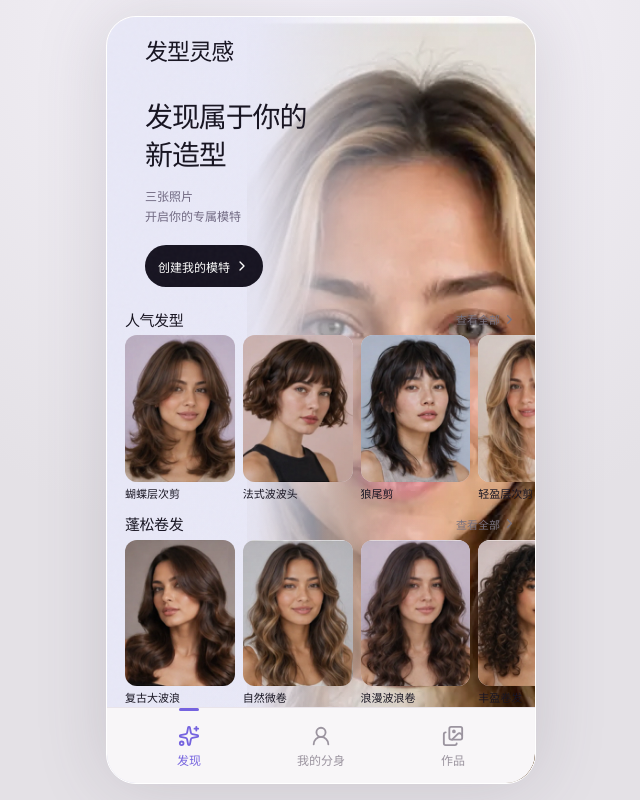
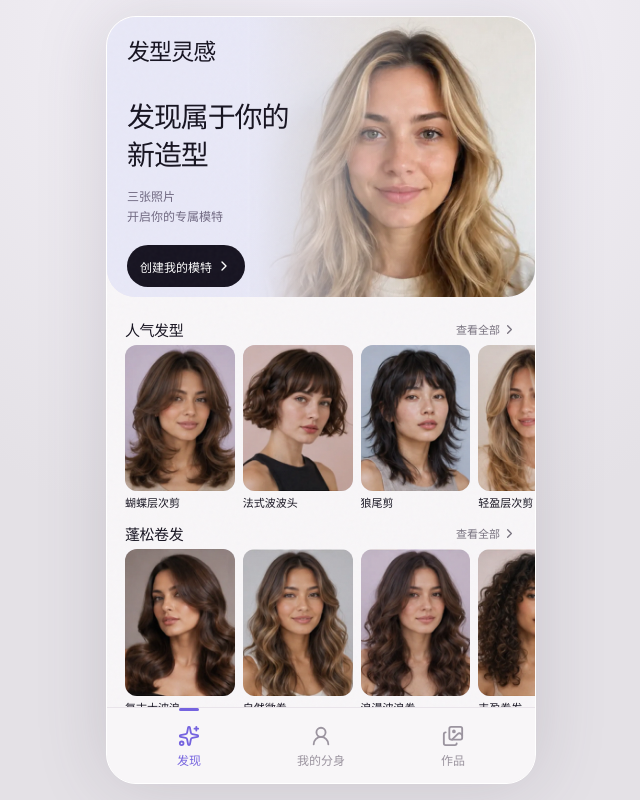
Before and after one commit to LuXiaoXia777/aihair, a React (Vite) app: page / in a window 1280 px wide. Shown: the whole page, without its empty margins (319-959 px from the left). Built offline with nearby package versions, Linux system fonts and the light colour scheme.

Commit message:
Clean up removed angle guide selector

```diff
--- a/src/profile.css
+++ b/src/profile.css
@@ -1024,7 +1024,6 @@ button:focus-visible { outline: 3px solid var(--accent); outline-offset: 3px; }
 .creations .settings-button { top: 22px; }
 
 .profile-gate .gate-copy p { margin-bottom: 16px; }
-.profile-gate
 .discovery-banner { position: relative; isolation: isolate; height: 280px; margin: 0 -18px 20px; overflow: hidden; border-radius: 0 0 28px 28px; background: #e9e5f3; }
 .banner-portrait { position: absolute; z-index: -2; right: -20px; top: 0; width: 72%; height: 100%; object-fit: cover; object-position: center 30%; }
 .banner-shade { position: absolute; z-index: -1; inset: 0; background: linear-gradient(90deg, #e8e8f7 10%, #e8e8f7f5 35%, #e8e8f766 57%, transparent 75%); }
```
